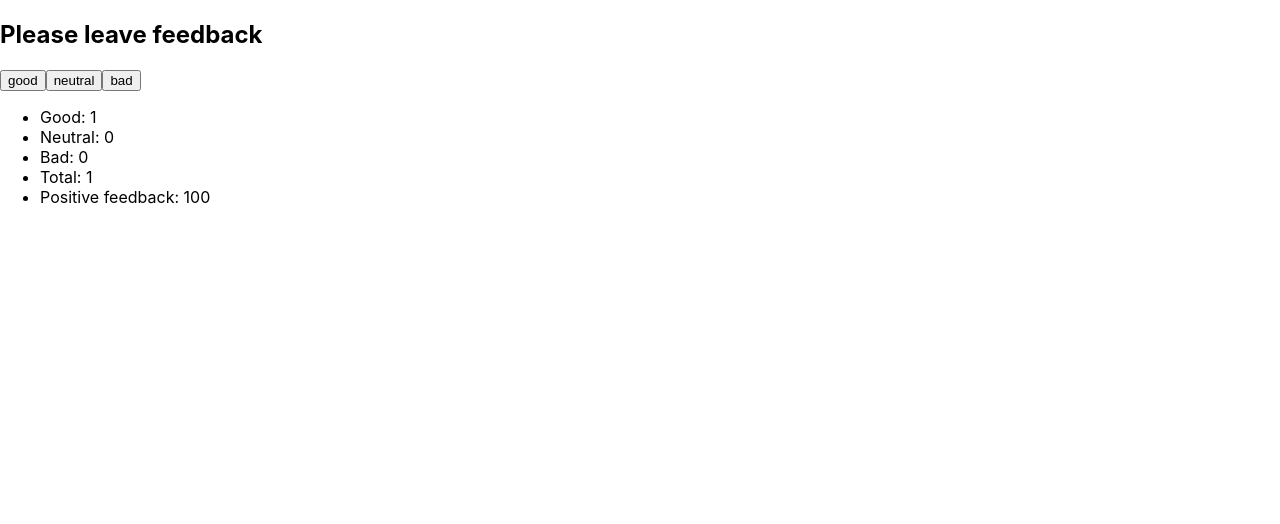
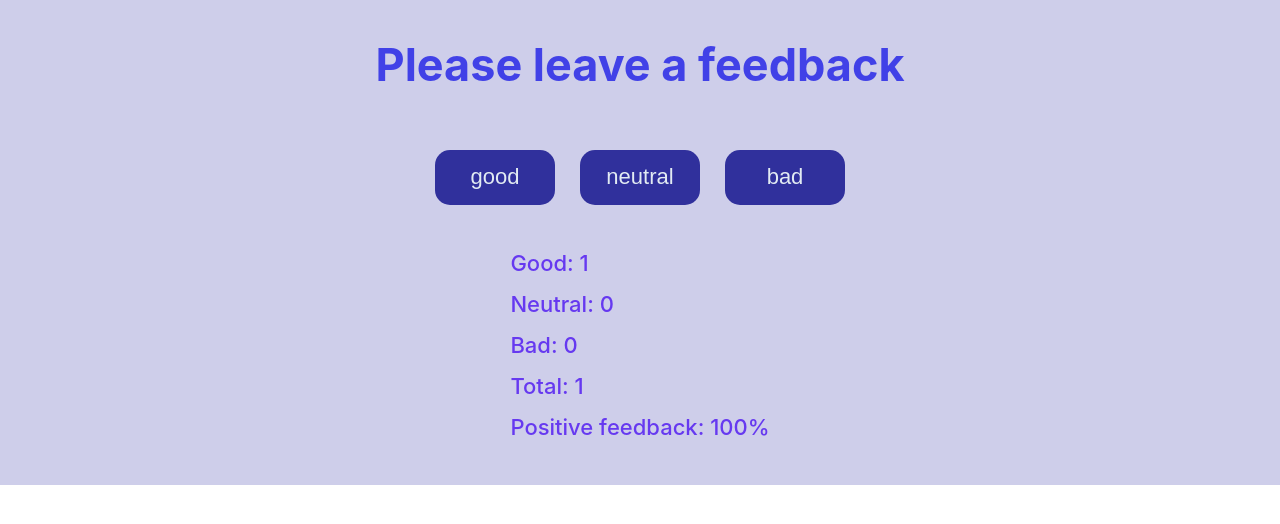
Before and after one commit to andriiputko/goit-react-hw-02-feedback, a React (Create React App) app: page / in a window 1280 px wide. Both pictures are taken after a click on the button "good". Shown: the top 524 px of the page. Built offline with nearby package versions, Linux system fonts and the light colour scheme.

Commit message:
Add styles

```diff
--- a/src/components/FeedbackOptions/FeedbackOptions.jsx
+++ b/src/components/FeedbackOptions/FeedbackOptions.jsx
@@ -1,10 +1,20 @@
+import cl from './FeedbackOptions.module.css';
 const FeedbackOptions = ({ options, onLeaveFeedback }) => {
   return (
     <>
-      <h1>Please leave feedback</h1>
-      {options.map(option => (
-        <button key={option} type="button" onClick={() => onLeaveFeedback(option)}>{option}</button>
-      ))}
+      <h1 className={cl.header}>Please leave a feedback</h1>
+      <div>
+        {options.map(option => (
+          <button
+            className={cl.button}
+            key={option}
+            type="button"
+            onClick={() => onLeaveFeedback(option)}
+          >
+            {option}
+          </button>
+        ))}
+      </div>
     </>
   );
 };
--- /dev/null
+++ b/src/components/FeedbackOptions/FeedbackOptions.module.css
@@ -0,0 +1,25 @@
+.header {
+    font-size: 45px;
+    font-weight: 700;
+    color: rgb(65, 65, 231);
+}
+
+.button {
+    width: 120px;
+    height: 55px;
+    margin-right: 25px;
+    border-radius: 15px;
+    border: none;
+    background-color: rgb(48, 48, 156);
+    color: rgb(226, 235, 243);
+    font-size: 22px;
+    font-weight: 500;
+}
+
+.button:hover {
+    cursor: pointer;
+}
+
+.button:last-of-type {
+    margin-right: 0;
+}
--- a/src/components/Notification/Notification.jsx
+++ b/src/components/Notification/Notification.jsx
@@ -1,6 +1,8 @@
+import cl from "./Notification.module.css"
+
 const Notification = ({message}) => {
     return (
-        <p>{message}</p>
+        <p className={cl.message}>{message}</p>
     )
 }
 
--- /dev/null
+++ b/src/components/Notification/Notification.module.css
@@ -0,0 +1,9 @@
+.message {
+    margin: 0;
+    padding: 25px 0;
+    font-size: 35px;
+    font-weight: 600;
+    color: rgb(38, 51, 138);
+    background-color: rgb(206, 206, 234);
+    text-align: center;
+}
--- a/src/components/Section/Section.jsx
+++ b/src/components/Section/Section.jsx
@@ -1,5 +1,7 @@
+import cl from "./Section.module.css"
+
 const Section = ({ title, children }) => {
-  return (<section>{children}</section>)
+  return (<section className={cl.section}>{children}</section>)
 };
 
 export default Section;
--- /dev/null
+++ b/src/components/Section/Section.module.css
@@ -0,0 +1,9 @@
+.section {
+    display: flex;
+    justify-content: center;
+    align-items:center;
+    flex-direction: column;
+    flex-wrap: wrap;
+    gap: 20px;
+    background-color: rgb(206, 206, 234);
+}
--- a/src/components/Statistics/Statistics.jsx
+++ b/src/components/Statistics/Statistics.jsx
@@ -1,11 +1,13 @@
+import cl from "./Statistics.module.css"
+
 const Statistics = ({ good, neutral, bad, total, positivePercentage }) => {
     return (
-        <ul>
-            <li>Good: {good}</li>
-            <li>Neutral: {neutral}</li>
-            <li>Bad: {bad}</li>
-            <li>Total: {total}</li>
-            <li>Positive feedback: {positivePercentage}</li>
+        <ul className={cl.list}>
+            <li className={cl.li}>Good: {good}</li>
+            <li className={cl.li}>Neutral: {neutral}</li>
+            <li className={cl.li}>Bad: {bad}</li>
+            <li className={cl.li}>Total: {total}</li>
+            <li className={cl.li}>Positive feedback: {positivePercentage}%</li>
         </ul>
 
     )
--- /dev/null
+++ b/src/components/Statistics/Statistics.module.css
@@ -0,0 +1,14 @@
+.list {
+    list-style-type: none;
+    padding: 45px 0;
+    margin: 0;
+    display: flex;
+    flex-direction: column;
+    gap: 15px;
+}
+
+.li {
+    font-size: 22px;
+    font-weight: 500;
+    color: rgb(102, 57, 240);
+}
```
